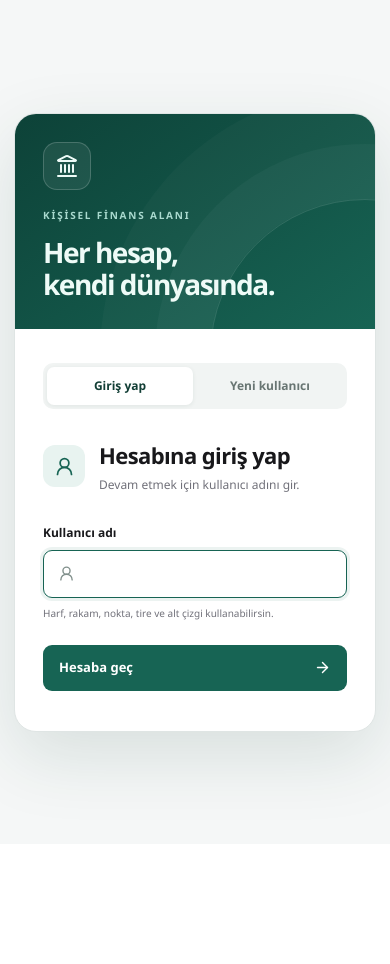
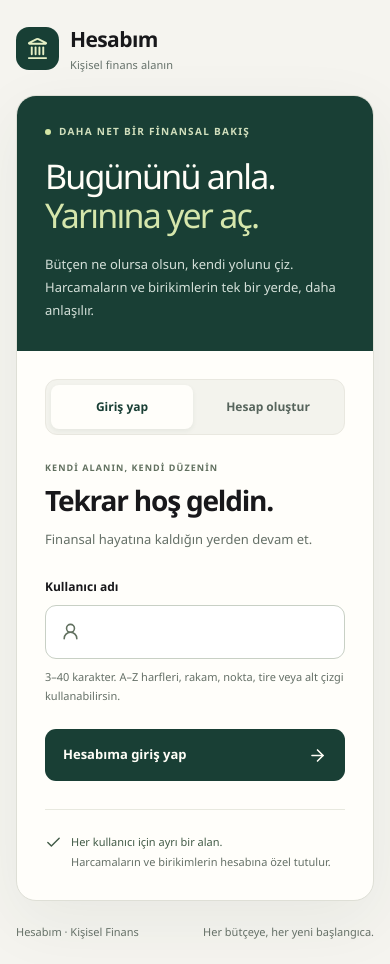
Before and after one commit to Galahadd/harcama-takip, a Next.js app: page /login in a window 390 px wide. Before the commit the page ends 844 px from the top, so only its background shows below. Built offline with nearby package versions, Linux system fonts and the light colour scheme.

Commit message:
feat: refresh login with inclusive responsive design

```diff
--- a/src/app/globals.css
+++ b/src/app/globals.css
@@ -91,33 +91,54 @@ body {
 .skip-link:focus { top: 10px; }
 .form-label { display: block; font-size: 12px; font-weight: 500; color: var(--ink); margin-bottom: 6px; }
 .workspace label > input, .workspace label > select { width: 100%; }
-.login-screen { display: grid; place-items: center; padding: 24px; background: #f5f7f7; }
-.login-card { width: min(920px, 100%); min-height: 540px; display: grid; grid-template-columns: .9fr 1.1fr; overflow: hidden; border: 1px solid #dfe5e4; border-radius: 22px; background: var(--surface); box-shadow: 0 24px 70px #0f3d3320; }
-.login-visual { display: flex; flex-direction: column; justify-content: space-between; padding: 42px; color: #eefbf7; background: linear-gradient(145deg, #0d4238, #176454); position: relative; overflow: hidden; }
-.login-visual::after { content: ""; position: absolute; width: 310px; height: 310px; border: 1px solid #ffffff20; border-radius: 50%; right: -145px; top: 85px; box-shadow: 0 0 0 55px #ffffff08, 0 0 0 110px #ffffff06; }
-.login-mark { width: 48px; height: 48px; display: grid; place-items: center; border: 1px solid #ffffff2e; border-radius: 14px; background: #ffffff12; }
-.login-eyebrow { margin-bottom: 14px; font-size: 10px; font-weight: 700; letter-spacing: .18em; color: #a9d9ce; }
-.login-visual h2 { font-size: 37px; line-height: 1.13; letter-spacing: -1.5px; font-weight: 650; }
-.login-visual h2 + p { max-width: 310px; margin-top: 18px; color: #c6e2dc; line-height: 1.7; }
-.login-assurance { display: flex; align-items: center; gap: 10px; padding-top: 20px; border-top: 1px solid #ffffff20; color: #c6e2dc; font-size: 12px; }
-.login-form-panel { display: flex; flex-direction: column; justify-content: center; padding: 54px 64px; }
-.login-tabs { display: grid; grid-template-columns: 1fr 1fr; gap: 4px; padding: 4px; margin-bottom: 42px; border-radius: 10px; background: #f1f4f3; }
-.login-tabs button { padding: 10px 12px; border-radius: 7px; color: #687572; font-size: 12px; font-weight: 600; }
-.login-tabs button.is-active { background: white; color: #123e35; box-shadow: 0 1px 4px #143d3514; }
-.login-heading { display: flex; align-items: center; gap: 14px; margin-bottom: 30px; }
-.login-user-icon { width: 42px; height: 42px; display: grid; place-items: center; border-radius: 12px; background: #e8f3f0; color: #176454; }
-.login-heading h1 { font-size: 22px; font-weight: 650; letter-spacing: -.6px; }
-.login-heading p { margin-top: 4px; color: var(--muted); font-size: 12px; }
-.login-form-panel form > label { display: block; margin-bottom: 8px; font-size: 12px; font-weight: 600; }
-.login-input-wrap { height: 48px; display: flex; align-items: center; gap: 10px; padding: 0 14px; border: 1px solid #cfd8d6; border-radius: 9px; color: #81908c; }
-.login-input-wrap:focus-within { border-color: #176454; box-shadow: 0 0 0 3px #17645414; }
-.workspace .login-input-wrap input { height: 100%; flex: 1; padding: 0; border: 0; outline: 0; box-shadow: none; }
-.login-hint { margin-top: 8px; color: var(--muted); font-size: 10px; }
-.login-feedback { margin-top: 14px; padding: 10px 12px; border-radius: 8px; font-size: 12px; }
-.login-feedback.error { background: #fff1f2; color: #be123c; }
-.login-feedback.success { background: #ecfdf5; color: #047857; }
-.login-submit { width: 100%; height: 46px; display: flex; align-items: center; justify-content: space-between; margin-top: 24px; padding: 0 16px; border-radius: 9px; background: #176454; color: white; font-size: 13px; font-weight: 600; }
-.login-submit:hover { background: #0d4f42; }
+.login-screen { padding: 32px max(24px, calc((100vw - 1120px) / 2)); background: #f5f4ef; }
+.login-brand { display: flex; align-items: center; gap: 11px; margin-bottom: 28px; font-size: 21px; font-weight: 700; letter-spacing: -.6px; }
+.login-brand-symbol { display: grid; place-items: center; width: 43px; height: 43px; border-radius: 13px; background: #183f35; color: #e6f0c6; }
+.login-brand-caption { display: block; margin-top: 1px; font-size: 11px; color: #647069; font-weight: 400; letter-spacing: .1px; }
+.login-card { display: grid; grid-template-columns: 1.05fr 1fr; width: 100%; overflow: hidden; border: 1px solid #dedfd6; border-radius: 26px; background: #fffefa; box-shadow: 0 20px 65px #243d2910; }
+.login-visual { padding: 44px; background: #193f35; color: #fffef7; position: relative; }
+.login-eyebrow { display: flex; align-items: center; gap: 8px; font-size: 10px; font-weight: 600; letter-spacing: .13em; color: #d1dfbd; }
+.login-eyebrow > span { width: 6px; height: 6px; border-radius: 50%; background: #d3e6a5; }
+.login-visual h2 { margin-top: 24px; font-size: clamp(32px, 3.5vw, 46px); line-height: 1.14; letter-spacing: -1.8px; font-weight: 550; }
+.login-visual h2 > span { color: #d5e6ac; }
+.login-intro { margin-top: 18px; max-width: 360px; font-size: 14px; line-height: 1.8; color: #d4e0d9; }
+.login-preview { margin: 30px 0; padding: 20px 22px 14px; border: 1px solid #ffffff24; border-radius: 17px; background: linear-gradient(130deg, #ffffff10, #ffffff03); transform: rotate(-2deg); }
+.login-preview-top { display: flex; align-items: center; justify-content: space-between; gap: 8px; color: #d4e0d9; font-size: 11px; }
+.login-preview-badge { border-radius: 20px; padding: 5px 8px; color: #e0edbf; background: #d5e6ac15; font-size: 9px; }
+.login-preview-title { margin-top: 18px; font-size: 21px; line-height: 1.3; letter-spacing: -.5px; }
+.login-chart { height: 80px; display: flex; align-items: end; gap: 12px; margin: -30px 0 14px 45%; }
+.login-chart > span { flex: 1; border-radius: 5px 5px 2px 2px; background: #b5d48b; opacity: .6; }
+.login-chart > span:last-child { background: #e2efbd; opacity: 1; }
+.login-preview-bottom { display: flex; justify-content: space-between; border-top: 1px solid #ffffff20; padding-top: 12px; font-size: 10px; color: #d4e0d9; }
+.login-preview-bottom > span:last-child { display: flex; align-items: center; gap: 6px; color: #e2efbd; }
+.login-features { display: grid; gap: 18px; }
+.login-features li { display: flex; align-items: center; gap: 13px; }
+.login-features li > svg { color: #d5e6ac; flex-shrink: 0; }
+.login-features strong { display: block; font-size: 12px; font-weight: 600; }
+.login-features small { display: block; margin-top: 3px; font-size: 11px; color: #c3d4ca; }
+.login-form-panel { display: flex; flex-direction: column; justify-content: center; padding: 48px; min-width: 0; }
+.login-tabs { display: grid; grid-template-columns: 1fr 1fr; gap: 4px; padding: 5px; margin-bottom: 38px; border: 1px solid #e9e8e0; border-radius: 12px; background: #f3f3ed; }
+.login-tabs button { min-height: 44px; padding: 8px; border-radius: 8px; color: #56645c; font-size: 12px; font-weight: 600; }
+.login-tabs button.is-active { background: #fffefa; color: #193f35; box-shadow: 0 2px 5px #243d2910; }
+.login-heading { margin-bottom: 28px; }
+.login-user-icon { width: 52px; height: 52px; display: grid; place-items: center; margin-bottom: 24px; border: 1px solid #dfe5d6; border-radius: 16px; background: #edf1e3; color: #234e3c; }
+.login-form-eyebrow { font-size: 9px; font-weight: 650; letter-spacing: .12em; color: #61705f; }
+.login-heading h1 { margin: 10px 0; font-size: clamp(26px, 2.5vw, 33px); font-weight: 600; letter-spacing: -1.2px; line-height: 1.2; }
+.login-heading h1 + p { color: #657067; font-size: 13px; line-height: 1.7; }
+.login-form-panel form > label { display: block; margin-bottom: 9px; font-size: 12px; font-weight: 600; }
+.login-input-wrap { min-height: 54px; display: flex; align-items: center; gap: 11px; padding: 0 15px; border: 1px solid #c8d0c5; border-radius: 11px; color: #61705f; background: white; }
+.login-input-wrap:focus-within { border-color: #234e3c; box-shadow: 0 0 0 3px #234e3c18; }
+.workspace .login-input-wrap input { width: 100%; height: 52px; flex: 1; padding: 0; border: 0; border-radius: 0; background: transparent; font-size: 16px; outline: 0; box-shadow: none; }
+.login-hint { margin-top: 9px; color: #657067; font-size: 11px; line-height: 1.7; }
+.login-feedback { margin-top: 14px; padding: 12px; border-radius: 9px; font-size: 12px; line-height: 1.6; overflow-wrap: anywhere; }
+.login-feedback.error { background: #fff1f2; color: #a11236; }
+.login-feedback.success { background: #ecfdf5; color: #046044; }
+.login-submit { width: 100%; min-height: 52px; display: flex; align-items: center; justify-content: space-between; gap: 12px; margin-top: 24px; padding: 12px 18px; border-radius: 11px; background: #193f35; color: #fffef7; font-size: 13px; font-weight: 600; }
+.login-submit:hover { background: #285542; }
+.login-account-note { display: flex; align-items: flex-start; gap: 9px; margin-top: 28px; padding-top: 22px; border-top: 1px solid #e8e9df; color: #425b47; font-size: 11px; line-height: 1.8; }
+.login-account-note svg { margin-top: 2px; flex-shrink: 0; }
+.login-account-note span { color: #657067; }
+.login-footer { display: flex; justify-content: space-between; flex-wrap: wrap; gap: 10px; margin-top: 23px; color: #657067; font-size: 11px; }
 .settings-grid { max-width: 680px; }
 .settings-card { padding: 26px; border: 1px solid var(--line); border-radius: 12px; background: var(--surface); box-shadow: 0 1px 2px #00000004; }
 .settings-card-heading { display: flex; gap: 13px; align-items: center; padding-bottom: 22px; margin-bottom: 22px; border-bottom: 1px solid var(--line); }
@@ -132,6 +153,8 @@ body {
 .settings-save { height: 40px; display: inline-flex; align-items: center; justify-content: center; gap: 8px; margin-top: 20px; padding: 0 16px; border-radius: 8px; background: var(--primary); color: var(--on-primary); font-size: 12px; font-weight: 600; }
 @media (max-width: 1279px) { .dashboard-grid { grid-template-columns: minmax(0, 1fr); } .dashboard-grid > aside { display: grid; grid-template-columns: repeat(2, minmax(0, 1fr)); gap: 20px; align-items: start; } .dashboard-grid > aside > * { margin-top: 0 !important; } .page-heading { align-items: flex-start; flex-direction: column; } }
 @media (max-width: 767px) { .desktop-sidebar { display: none; } .shell-body { margin-left: 0; } .workspace .mobile-menu-trigger { display: inline-flex; } .shell-topbar { padding: 0 16px; } .shell-content { padding: 24px 16px; } .page-heading h1 { font-size: 25px; } .breadcrumb { gap: 8px; } .breadcrumb span { display: none; } .dashboard-grid > aside { grid-template-columns: minmax(0, 1fr); } .page-actions { width: 100%; } .page-actions select { flex: 1; } }
-@media (max-width: 767px) { .login-screen { padding: 14px; } .login-card { grid-template-columns: 1fr; min-height: auto; } .login-visual { min-height: 215px; padding: 28px; } .login-visual h2 { font-size: 28px; } .login-visual h2 + p, .login-assurance { display: none; } .login-form-panel { padding: 34px 28px 40px; } .login-tabs { margin-bottom: 30px; } }
+@media (max-width: 900px) { .login-visual, .login-form-panel { padding: 30px; } }
+@media (max-width: 767px) { .login-screen { padding: 24px 16px; } .login-brand { margin-bottom: 22px; } .login-card { grid-template-columns: minmax(0, 1fr); border-radius: 20px; } .login-visual { padding: 28px; } .login-visual h2 { font-size: 34px; margin-top: 18px; } .login-intro { max-width: 100%; font-size: 13px; } .login-preview, .login-features { display: none; } .login-form-panel { padding: 28px; } .login-tabs { margin-bottom: 26px; } .login-user-icon { display: none; } .login-heading h1 { font-size: 28px; } }
+
 @media (prefers-reduced-motion: no-preference) { .page-heading, .dashboard-grid { animation: enter 230ms ease-out; } @keyframes enter { from { opacity: 0; transform: translateY(5px); } to { opacity: 1; transform: translateY(0); } } }
 @media (prefers-reduced-motion: reduce) { .workspace *, .workspace *::before, .workspace *::after { animation: none !important; transition: none !important; scroll-behavior: auto !important; } }
--- a/src/app/login/page.tsx
+++ b/src/app/login/page.tsx
@@ -1,7 +1,7 @@
 "use client";
 
 import { FormEvent, useState } from "react";
-import { ArrowRight, Landmark, Plus, ShieldCheck, UserRound } from "lucide-react";
+import { ArrowRight, ChartNoAxesCombined, Check, FileText, Landmark, LoaderCircle, Plus, UserRound, Wallet } from "lucide-react";
 
 export default function LoginPage() {
   const [mode, setMode] = useState<"login" | "create">("login");
@@ -16,13 +16,13 @@ export default function LoginPage() {
     setError("");
     setMessage("");
     const normalized = username.trim().toLocaleLowerCase("tr-TR");
+    try {
       const response = await fetch(mode === "login" ? "/api/auth/login" : "/api/auth/users", {
         method: "POST",
         headers: { "Content-Type": "application/json" },
         body: JSON.stringify({ username: normalized }),
       });
       const data = await response.json();
-    setLoading(false);
       if (!response.ok) {
         setError(data.error || (mode === "login" ? "Giriş başarısız." : "Kullanıcı eklenemedi."));
         return;
@@ -34,6 +34,11 @@ export default function LoginPage() {
         return;
       }
       window.location.href = "/";
+    } catch {
+      setError("Bağlantı kurulamadı. Lütfen tekrar dene.");
+    } finally {
+      setLoading(false);
+    }
   }
 
   function changeMode(nextMode: "login" | "create") {
@@ -44,46 +49,55 @@ export default function LoginPage() {
 
   return (
     <main className="workspace login-screen">
+      <header className="login-brand"><span className="login-brand-symbol"><Landmark size={23} aria-hidden="true" /></span><span>Hesabım<span className="login-brand-caption">Kişisel finans alanın</span></span></header>
       <section className="login-card" aria-labelledby="login-title">
-        <div className="login-visual" aria-hidden="true">
-          <div className="login-mark"><Landmark size={24} /></div>
-          <div>
-            <p className="login-eyebrow">KİŞİSEL FİNANS ALANI</p>
-            <h2>Her hesap,<br />kendi dünyasında.</h2>
-            <p>Harcamalar, ekstreler ve yatırımlar kullanıcılar arasında güvenle ayrılır.</p>
+        <div className="login-visual">
+          <p className="login-eyebrow"><span /> DAHA NET BİR FİNANSAL BAKIŞ</p>
+          <h2>Bugününü anla.<br /><span>Yarınına yer aç.</span></h2>
+          <p className="login-intro">Bütçen ne olursa olsun, kendi yolunu çiz. Harcamaların ve birikimlerin tek bir yerde, daha anlaşılır.</p>
+          <div className="login-preview" aria-hidden="true">
+            <div className="login-preview-top"><span>Finansal görünümün</span><span className="login-preview-badge">Tek bir yerde</span></div>
+            <div className="login-preview-title">Küçük adımlar,<br />daha net kararlar.</div>
+            <div className="login-chart">{[36, 54, 43, 72, 61, 85, 100].map((height, index) => <span key={index} style={{ height: `${height}%` }} />)}</div>
+            <div className="login-preview-bottom"><span>Takip et</span><span>Planla</span><span>Biriktir <ArrowRight size={13} /></span></div>
           </div>
-          <div className="login-assurance"><ShieldCheck size={18} /><span>Kayıtların yalnızca seçtiğin hesapta görünür.</span></div>
+          <ul className="login-features">
+            <li><Wallet size={19} aria-hidden="true" /><span><strong>Harcamalarını tanı</strong><small>Günlük giderlerini bir arada gör.</small></span></li>
+            <li><FileText size={19} aria-hidden="true" /><span><strong>Ekstrelerini sadeleştir</strong><small>Ödemelerini ve taksitlerini takip et.</small></span></li>
+            <li><ChartNoAxesCombined size={19} aria-hidden="true" /><span><strong>Birikimine alan aç</strong><small>Yatırımlarının gelişimini izle.</small></span></li>
+          </ul>
         </div>
-
         <div className="login-form-panel">
-          <div className="login-tabs" role="tablist" aria-label="Hesap işlemi">
-            <button type="button" role="tab" aria-selected={mode === "login"} className={mode === "login" ? "is-active" : ""} onClick={() => changeMode("login")}>Giriş yap</button>
-            <button type="button" role="tab" aria-selected={mode === "create"} className={mode === "create" ? "is-active" : ""} onClick={() => changeMode("create")}>Yeni kullanıcı</button>
+          <div className="login-tabs" role="group" aria-label="Hesap işlemi">
+            <button disabled={loading} type="button" aria-pressed={mode === "login"} className={mode === "login" ? "is-active" : ""} onClick={() => changeMode("login")}>Giriş yap</button>
+            <button disabled={loading} type="button" aria-pressed={mode === "create"} className={mode === "create" ? "is-active" : ""} onClick={() => changeMode("create")}>Hesap oluştur</button>
           </div>
           <div className="login-heading">
-            <span className="login-user-icon">{mode === "login" ? <UserRound size={21} /> : <Plus size={21} />}</span>
-            <div>
-              <h1 id="login-title">{mode === "login" ? "Hesabına giriş yap" : "Yeni hesap oluştur"}</h1>
-              <p>{mode === "login" ? "Devam etmek için kullanıcı adını gir." : "Yeni kullanıcı için benzersiz bir ad belirle."}</p>
+            <span className="login-user-icon" aria-hidden="true">{mode === "login" ? <UserRound size={24} /> : <Plus size={24} />}</span>
+            <p className="login-form-eyebrow">KENDİ ALANIN, KENDİ DÜZENİN</p>
+            <h1 id="login-title">{mode === "login" ? "Tekrar hoş geldin." : "Yeni bir başlangıç."}</h1>
+            <p>{mode === "login" ? "Finansal hayatına kaldığın yerden devam et." : "Kendi finans alanını oluşturmakla başla."}</p>
           </div>
-          </div>
-          <form onSubmit={submit}>
+          <form onSubmit={submit} aria-busy={loading}>
             <label htmlFor="username">Kullanıcı adı</label>
             <div className="login-input-wrap">
-              <UserRound size={17} />
-              <input id="username" type="text" autoComplete="username" value={username}
-                onChange={(event) => setUsername(event.target.value)} pattern="[A-Za-z0-9._-]{3,40}" minLength={3} maxLength={40} autoFocus required />
+              <UserRound size={19} aria-hidden="true" />
+              <input id="username" name="username" type="text" autoComplete="username" autoCapitalize="none" spellCheck={false} value={username}
+                onChange={(event) => { setUsername(event.target.value); setError(""); }} pattern="[A-Za-z0-9._-]{3,40}" minLength={3} maxLength={40} required disabled={loading}
+                aria-describedby={error ? "username-hint login-error" : "username-hint"} aria-invalid={!!error} />
             </div>
-            <p className="login-hint">Harf, rakam, nokta, tire ve alt çizgi kullanabilirsin.</p>
-            {error ? <p role="alert" className="login-feedback error">{error}</p> : null}
+            <p id="username-hint" className="login-hint">3–40 karakter. A–Z harfleri, rakam, nokta, tire veya alt çizgi kullanabilirsin.</p>
+            {error ? <p id="login-error" role="alert" className="login-feedback error">{error}</p> : null}
             {message ? <p role="status" className="login-feedback success">{message}</p> : null}
-            <button disabled={loading} className="login-submit">
-              <span>{loading ? "İşleniyor…" : mode === "login" ? "Hesaba geç" : "Kullanıcı oluştur"}</span>
-              {mode === "login" ? <ArrowRight size={17} /> : <Plus size={17} />}
+            <button type="submit" disabled={loading} className="login-submit">
+              <span>{loading ? "İşleniyor…" : mode === "login" ? "Hesabıma giriş yap" : "Hesabımı oluştur"}</span>
+              {loading ? <LoaderCircle size={19} aria-hidden="true" /> : <ArrowRight size={19} aria-hidden="true" />}
             </button>
           </form>
+          <div className="login-account-note"><Check size={17} aria-hidden="true" /><p>Her kullanıcı için ayrı bir alan.<br /><span>Harcamaların ve birikimlerin hesabına özel tutulur.</span></p></div>
         </div>
       </section>
+      <footer className="login-footer"><span>Hesabım · Kişisel Finans</span><span>Her bütçeye, her yeni başlangıca.</span></footer>
     </main>
   );
 }
```
Lines whose indentation alone changed are shown as unchanged.
